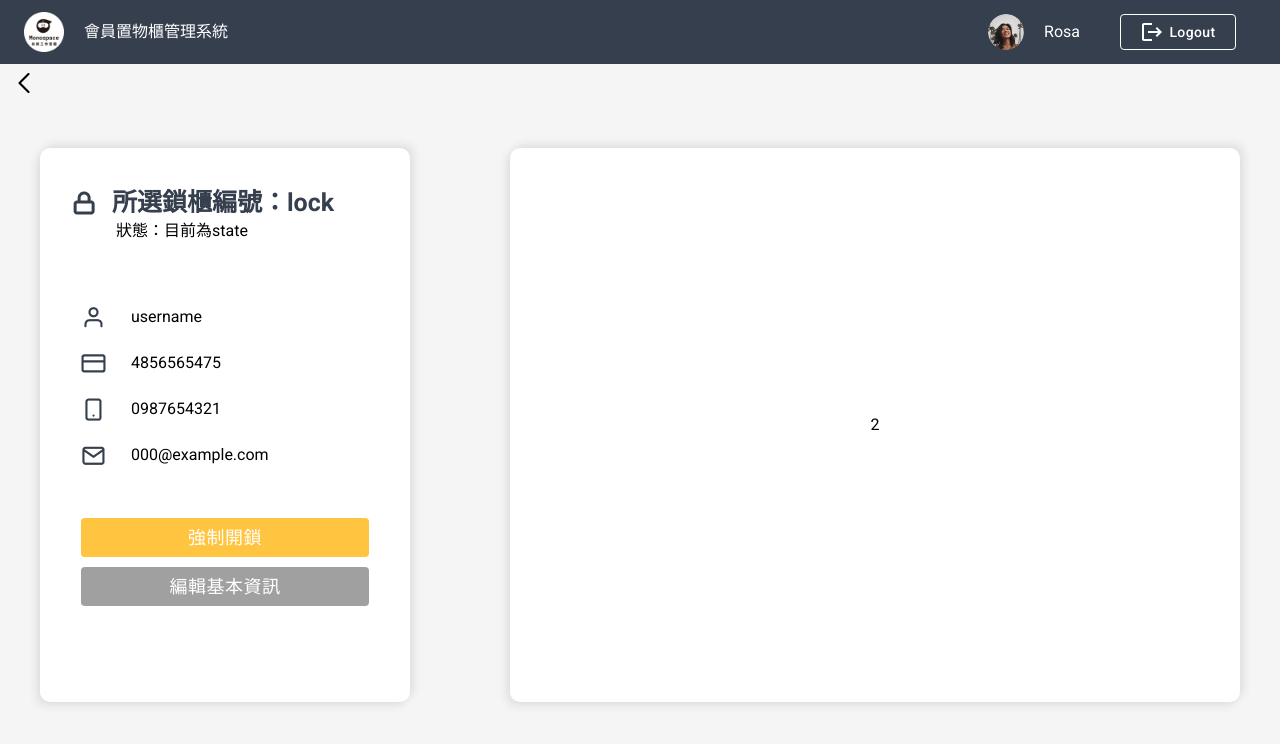
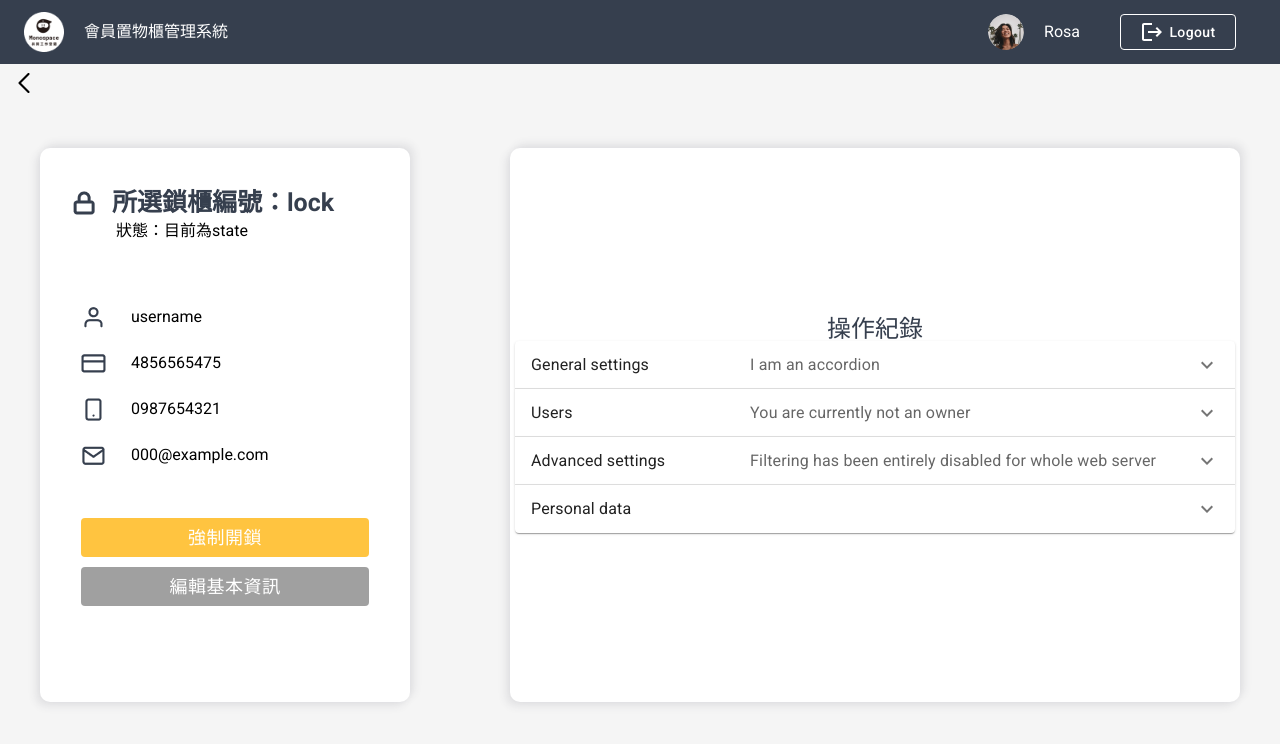
Before and after one commit to monosparta/luck-cms, a React (Create React App) app: page /info in a window 1280 px wide. Shown: the top 744 px of the page. Built offline with nearby package versions, Linux system fonts and the light colour scheme; sample sign-in values are in the browser's storage.

Commit message:
info page slice

```diff
--- a/package.json
+++ b/package.json
@@ -7,6 +7,7 @@
     "@emotion/styled": "^11.8.1",
     "@mui/icons-material": "^5.6.0",
     "@mui/material": "^5.6.0",
+    "@mui/x-data-grid-pro": "^5.9.0",
     "@reduxjs/toolkit": "^1.8.1",
     "@testing-library/jest-dom": "^5.16.3",
     "@testing-library/react": "^12.1.4",
@@ -18,7 +19,7 @@
     "react-hot-toast": "^2.2.0",
     "react-redux": "^7.2.8",
     "react-router-dom": "^6.3.0",
-    "react-scripts": "5.0.0",
+    "react-scripts": "^5.0.1",
     "redux": "^4.1.2",
     "redux-persist": "^6.0.0",
     "typescript": "^4.6.3",
--- a/src/App.js
+++ b/src/App.js
@@ -16,8 +16,7 @@
 // 登出後按上一頁還是可以進到後台
 // useEffect tkn ?
 
-// const tkn = localStorage.getItem("token");
-const tkn = true;
+const tkn = localStorage.getItem("token");
 const App = () => {
   return (
     <Router>
--- a/src/components/Appbar.js
+++ b/src/components/Appbar.js
@@ -42,7 +42,6 @@
               <p className="username"> Rosa </p>
             </div>
             <div className="Bar-logout">
-              <stack>
               <Button
                 variant="Logout"
                 className="Bar-logout"
@@ -60,7 +59,6 @@
                 <LogoutIcon className="logout-icon"></LogoutIcon>
                 Logout
               </Button>
-              </stack>
             </div>
           </div>
         </Toolbar>
--- a/src/pages/Info.css
+++ b/src/pages/Info.css
@@ -67,3 +67,8 @@
     margin-top: 35px;
     text-align: center;
 }
+.record.title{
+    color: #363F4E;
+    font-weight: 400;
+    font-size: 24px;
+}
--- a/src/pages/Info.js
+++ b/src/pages/Info.js
@@ -2,9 +2,19 @@
 import "./Info.css";
 import Button from "@mui/material/Button";
 import { useNavigate } from "react-router-dom";
+import Accordion from "@mui/material/Accordion";
+import AccordionDetails from "@mui/material/AccordionDetails";
+import AccordionSummary from "@mui/material/AccordionSummary";
+import Typography from "@mui/material/Typography";
+import ExpandMoreIcon from "@mui/icons-material/ExpandMore";
 
 const Info = () => {
   const navigate = useNavigate();
+  const [expanded, setExpanded] = React.useState(false);
+
+  const handleChange = (panel) => (event, isExpanded) => {
+    setExpanded(isExpanded ? panel : false);
+  };
 
   const handleClick = () => {
     navigate("/");
@@ -71,7 +81,103 @@
             </Button>
           </div>
         </div>
-        <div className="section-record">2</div>
+        <div className="section-record">
+          <p className="record title">操作紀錄</p>
+          <div className="record panel">
+            <Accordion
+              expanded={expanded === "panel1"}
+              onChange={handleChange("panel1")}
+            >
+              <AccordionSummary
+                expandIcon={<ExpandMoreIcon />}
+                aria-controls="panel1bh-content"
+                id="panel1bh-header"
+              >
+                <Typography sx={{ width: "33%", flexShrink: 0 }}>
+                  General settings
+                </Typography>
+                <Typography sx={{ color: "text.secondary" }}>
+                  I am an accordion
+                </Typography>
+              </AccordionSummary>
+              <AccordionDetails>
+                <Typography>
+                  Nulla facilisi. Phasellus sollicitudin nulla et quam mattis
+                  feugiat. Aliquam eget maximus est, id dignissim quam.
+                </Typography>
+              </AccordionDetails>
+            </Accordion>
+            <Accordion
+              expanded={expanded === "panel2"}
+              onChange={handleChange("panel2")}
+            >
+              <AccordionSummary
+                expandIcon={<ExpandMoreIcon />}
+                aria-controls="panel2bh-content"
+                id="panel2bh-header"
+              >
+                <Typography sx={{ width: "33%", flexShrink: 0 }}>
+                  Users
+                </Typography>
+                <Typography sx={{ color: "text.secondary" }}>
+                  You are currently not an owner
+                </Typography>
+              </AccordionSummary>
+              <AccordionDetails>
+                <Typography>
+                  Donec placerat, lectus sed mattis semper, neque lectus feugiat
+                  lectus, varius pulvinar diam eros in elit. Pellentesque
+                  convallis laoreet laoreet.
+                </Typography>
+              </AccordionDetails>
+            </Accordion>
+            <Accordion
+              expanded={expanded === "panel3"}
+              onChange={handleChange("panel3")}
+            >
+              <AccordionSummary
+                expandIcon={<ExpandMoreIcon />}
+                aria-controls="panel3bh-content"
+                id="panel3bh-header"
+              >
+                <Typography sx={{ width: "33%", flexShrink: 0 }}>
+                  Advanced settings
+                </Typography>
+                <Typography sx={{ color: "text.secondary" }}>
+                  Filtering has been entirely disabled for whole web server
+                </Typography>
+              </AccordionSummary>
+              <AccordionDetails>
+                <Typography>
+                  Nunc vitae orci ultricies, auctor nunc in, volutpat nisl.
+                  Integer sit amet egestas eros, vitae egestas augue. Duis vel
+                  est augue.
+                </Typography>
+              </AccordionDetails>
+            </Accordion>
+            <Accordion
+              expanded={expanded === "panel4"}
+              onChange={handleChange("panel4")}
+            >
+              <AccordionSummary
+                expandIcon={<ExpandMoreIcon />}
+                aria-controls="panel4bh-content"
+                id="panel4bh-header"
+              >
+                <Typography sx={{ width: "33%", flexShrink: 0 }}>
+                  Personal data
+                </Typography>
+              </AccordionSummary>
+              <AccordionDetails>
+                <Typography>
+                  Nunc vitae orci ultricies, auctor nunc in, volutpat nisl.
+                  Integer sit amet egestas eros, vitae egestas augue. Duis vel
+                  est augue.
+                </Typography>
+              </AccordionDetails>
+            </Accordion>
+          </div>
+        </div>
       </div>
     </div>
   );
--- a/src/redux/userSlice.js
+++ b/src/redux/userSlice.js
@@ -5,7 +5,7 @@
   async ({ email, password }, thunkAPI) => {
     try {
       const response = await fetch(
-        "https://ee62-211-72-239-241.ngrok.io/api/login",
+        "https://2456-211-72-239-241.ngrok.io/api/login",
         {
           method: "POST",
           headers: {
```
Also changed, not shown: 1 other file (tests, documents, lock files or other folders). Lines whose indentation alone changed are shown as unchanged.
